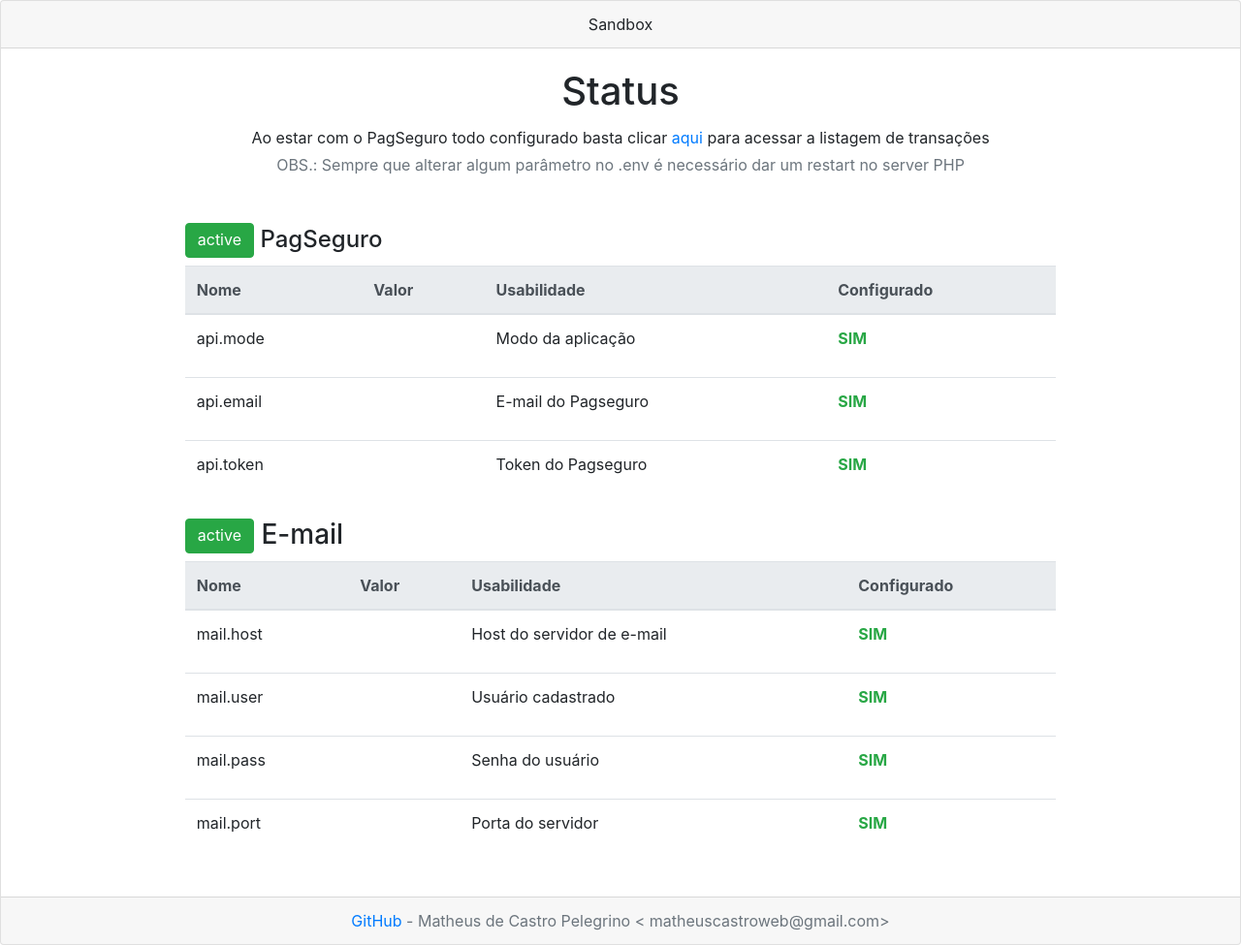
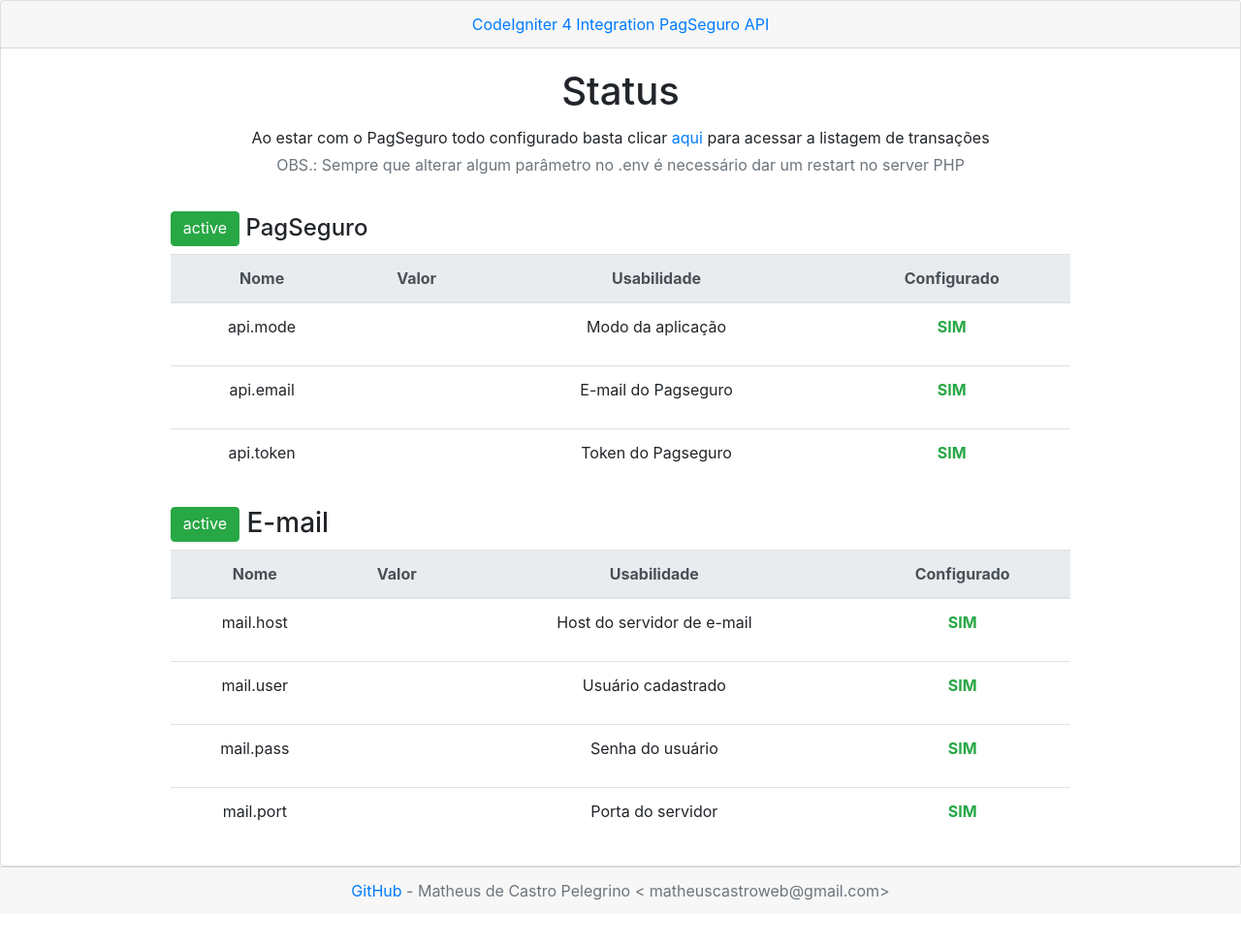
Before and after one commit to amarcel/ci4-integration-pagseguro, a CodeIgniter 4 app: the page made by app/Views/home.php in a window 1280 px wide. Shown: the whole page at 97% size. After the commit the page ends 929 px from the top, so only its background shows below. Run offline with PHP 8.4 and a stand-in for CodeIgniter, Linux system fonts and the light colour scheme; the template is opened without the code that fills it, so the values that code supplies are empty; some libraries are stand-ins or nearby versions.

Commit message:
Aperfeiçoando o layout

```diff
--- a/app/Views/home.php
+++ b/app/Views/home.php
@@ -12,20 +12,21 @@
 <body>
     <div id="divp" class="card ">
         <div class=" text-center card-header">
-            Sandbox
+            <a target="_blank" href="https://github.com/matheuscastroweb/ci4-integration-pagseguro">CodeIgniter 4 Integration PagSeguro API</a>
         </div>
 
         <div class="card-body">
             <div class="text-center ">
                 <h1 class="card-title">Status</h1>
                 <p class="card-text mb-1">Ao estar com o PagSeguro todo configurado basta clicar <a href="/listagem"> aqui</a> para acessar a listagem de transações</p>
-                <p class="card-text mb-5 text-muted">OBS.: Sempre que alterar algum parâmetro no .env é necessário dar um restart no server PHP</p>
+                <p class="card-text text-muted mb-3">OBS.: Sempre que alterar algum parâmetro no .env é necessário dar um restart no server PHP</p>
+            </div>
         </div>
 
         <div class="container col-9 mx-auto">
 
             <h4><span class="btn btn-success pt-1">active </span> PagSeguro</h4>
-                <table class="table">
+            <table class="table text-center">
                 <thead class="thead-light">
                     <tr>
                         <th scope="col">Nome</th>
@@ -42,7 +43,6 @@
                         <td><?= env('api.mode') ?  '<p class="font-weight-bold text-success ">SIM</p>' : '<p class="font-weight-bold text-danger">NÃO</p>' ?></td>
                     </tr>
                     <tr>
-
                         <td>api.email</td>
                         <td><?= env('api.email') ?></td>
                         <td>E-mail do Pagseguro</td>
@@ -58,7 +58,7 @@
             </table>
 
             <h3><?= env('mail.using') != false ? '<span class="btn btn-success  pt-1">active </span>' : '<span class="btn btn-danger  pt-1">inative </span>' ?> E-mail</h3>
-                <table class="table">
+            <table class="table text-center">
                 <thead class="thead-light">
                     <tr>
                         <th scope="col">Nome</th>
@@ -67,16 +67,14 @@
                         <th scope="col">Configurado</th>
                     </tr>
                 </thead>
-                    <tbody class="table-striped">
+                <tbody class="table-striped ">
                     <tr>
-
                         <td>mail.host</td>
                         <td><?= env('mail.host') ?></td>
                         <td>Host do servidor de e-mail</td>
                         <td><?= env('mail.host') == 'host' ?  '<p class="font-weight-bold text-danger">NÃO</p>' : '<p class="font-weight-bold text-success">SIM</p>' ?></td>
                     </tr>
                     <tr>
-
                         <td>mail.user</td>
                         <td><?= env('mail.user') ?></td>
                         <td>Usuário cadastrado</td>
@@ -97,14 +95,12 @@
                 </tbody>
             </table>
         </div>
-
     </div>
 
     <div class="card-footer text-muted text-center">
         <a target="_blank" href='https://github.com/matheuscastroweb'>GitHub</a> - Matheus de Castro Pelegrino < matheuscastroweb@gmail.com>
     </div>
     </div>
-
     <script src="https://code.jquery.com/jquery-3.4.1.js" integrity="sha256-WpOohJOqMqqyKL9FccASB9O0KwACQJpFTUBLTYOVvVU=" crossorigin="anonymous"></script>
     <script src="https://cdnjs.cloudflare.com/ajax/libs/popper.js/1.14.7/umd/popper.min.js" integrity="sha384-UO2eT0CpHqdSJQ6hJty5KVphtPhzWj9WO1clHTMGa3JDZwrnQq4sF86dIHNDz0W1" crossorigin="anonymous"></script>
     <script src="https://stackpath.bootstrapcdn.com/bootstrap/4.3.1/js/bootstrap.min.js" integrity="sha384-JjSmVgyd0p3pXB1rRibZUAYoIIy6OrQ6VrjIEaFf/nJGzIxFDsf4x0xIM+B07jRM" crossorigin="anonymous"></script>
```
Also changed, not shown: app/Views/boleto.php (+5 -2 lines), app/Views/credito.php (+5 -7 lines), app/Views/listagem.php (+7 -8 lines). Lines whose indentation alone changed are shown as unchanged.
